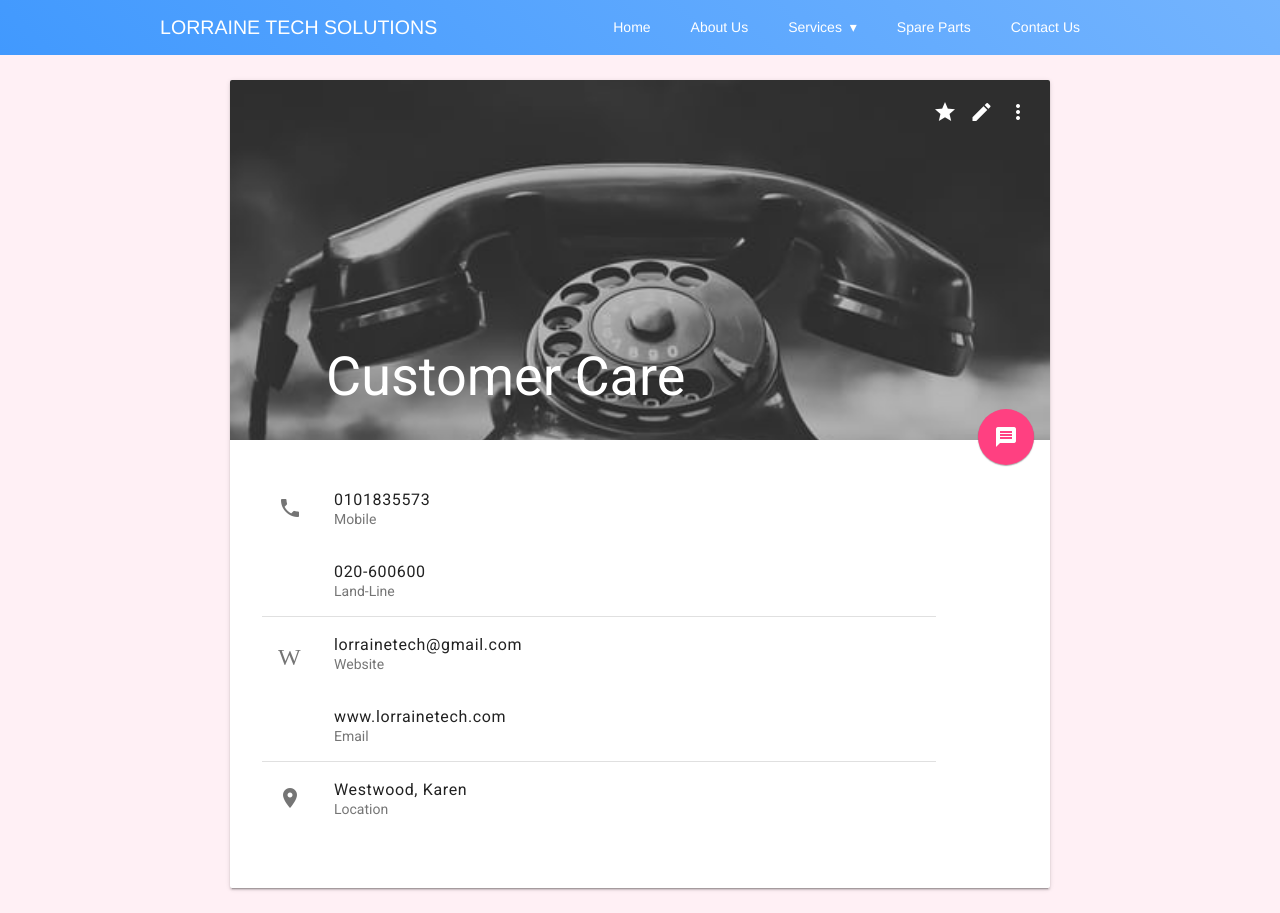
After one commit to QIBET/Lorraine_Tech_Solutions, a Django app: page /contact/ in a window 1280 px wide. The commit adds this page. Run offline with Django 3.2, Linux system fonts and the light colour scheme; some libraries are stand-ins or nearby versions.

Commit message:
creates the contact us page

```diff
--- /dev/null
+++ b/solutions/templates/contact_us.html
@@ -0,0 +1,81 @@
+{% extends 'base.html'%}
+{% load bootstrap4 %}
+{% load static %}
+{% block content %}
+<!DOCTYPE html>
+<html>
+
+<head>
+	<title></title>
+    <link rel="stylesheet" href="{% static 'css/contact.css'%}">
+
+</head>
+<body>
+<div class="wrapper">
+    <div class="contact-card mdl-card mdl-shadow--2dp">
+      <div class="mdl-card__title mdl-card--expand">
+        <h2 class="mdl-card__title-text">Customer Care</h2>
+        <button class="mdl-button mdl-button--fab mdl-button--colored">
+        <i class="material-icons">message</i>
+      </button>
+      </div>
+      <div class="mdl-card__menu">
+        <button class="mdl-button mdl-button--icon">
+        <i class="material-icons">star</i>
+      </button>
+        <button class="mdl-button mdl-button--icon">
+        <i class="material-icons">edit</i>
+      </button>
+        <button class="mdl-button mdl-button--icon">
+        <i class="material-icons">more_vert</i>
+      </button>
+      </div>
+      <div class="mdl-card__supporting-text">
+        <ul class="mdl-list">
+          <li class="mdl-list__item mdl-list__item--two-line">
+            <span class="mdl-list__item-primary-content">
+              <i class="material-icons mdl-list__item-icon">phone</i>
+              0101835573
+              <span class="mdl-list__item-sub-title">Mobile</span>
+            </span>
+          </li>
+          <li class="mdl-list__item mdl-list__item--two-line">
+            <span class="mdl-list__item-primary-content">
+              <i class="material-icons mdl-list__item-icon"></i>
+              020-600600
+              <span class="mdl-list__item-sub-title">Land-Line</span>
+            </span>
+          </li>
+          <div class="mdl-menu__item--full-bleed-divider"></div>
+          <li class="mdl-list__item mdl-list__item--two-line">
+            <span class="mdl-list__item-primary-content">
+              <i class="material-icons mdl-list__item-icon">Website</i>
+              lorrainetech@gmail.com
+              <span class="mdl-list__item-sub-title">Website</span>
+            </span>
+          </li>
+          <li class="mdl-list__item mdl-list__item--two-line">
+            <span class="mdl-list__item-primary-content">
+              <i class="material-icons mdl-list__item-icon"></i>
+              www.lorrainetech.com
+              <span class="mdl-list__item-sub-title">Email</span>
+            </span>
+          </li>
+          <div class="mdl-menu__item--full-bleed-divider"></div>
+          <li class="mdl-list__item mdl-list__item--two-line">
+            <span class="mdl-list__item-primary-content">
+              <i class="material-icons mdl-list__item-icon">place</i>
+               Westwood, Karen
+              <span class="mdl-list__item-sub-title">Location</span>
+            </span>
+          </li>
+        </ul>
+      </div>
+    </div>
+  </div>
+  <link rel="stylesheet" href="https://fonts.googleapis.com/icon?family=Material+Icons">
+  <link rel="stylesheet" href="https://code.getmdl.io/1.3.0/material.indigo-pink.min.css">
+  <script defer src="https://code.getmdl.io/1.3.0/material.min.js"></script>
+</body>
+</html>
+{%endblock%}
--- a/solutions/templates/navbar.html
+++ b/solutions/templates/navbar.html
@@ -1,5 +1,6 @@
 
 {% load static %}
+{% load bootstrap4 %}
 <section class="navigation">
     <div class="nav-container">
       <div class="brand">
@@ -9,22 +10,22 @@
         <div class="nav-mobile"><a id="navbar-toggle" href="#!"><span></span></a></div>
         <ul class="nav-list">
           <li>
-            <a href="{%url 'new_laptops'%}">Home</a>
+            <a href="{%url 'home'%}">Home</a>
           </li>
           <li>
             <a href="{% url 'about' %}">About Us</a>
           </li>
           <li>
-            <a href="#!">Services</a>
+            <a href="">Services</a>
             <ul class="navbar-dropdown">
               <li>
-                <a href="#!">Phone Repair</a>
+                <a href="{% url 'newphone' %}">Phone Repair</a>
               </li>
               <li>
-                <a href="#!">Laptop Reapir</a>
+                <a href="{% url 'new_laptops' %}">Laptop Reapir</a>
               </li>
               <li>
-                <a href="#!">Computer Acccessories</a>
+                <a href="{% url 'spares' %}">Computer Acccessories</a>
               </li>
             </ul>
           </li>
@@ -37,7 +38,7 @@
             <a href="{% url 'spares' %}">Spare Parts</a>
           </li>
           <li>
-            <a href="#!">Contact Us</a>
+            <a href="{% url 'contact' %}">Contact Us</a>
           </li>
         </ul>
       </nav>
@@ -45,4 +46,5 @@
   </section>
 {% block scripts %}
   <script type="text/javascript" src="{%static 'js/nav.js'%}"></script>
+  <script src="https://cdn.jsdelivr.net/npm/bootstrap@5.0.2/dist/js/bootstrap.bundle.min.js" integrity="sha384-MrcW6ZMFYlzcLA8Nl+NtUVF0sA7MsXsP1UyJoMp4YLEuNSfAP+JcXn/tWtIaxVXM" crossorigin="anonymous"></script>
 {% endblock %}
--- a/solutions/urls.py
+++ b/solutions/urls.py
@@ -10,6 +10,7 @@ urlpatterns=[
     path('new_phone/', views.new_phone, name='newphone'),
     path('new_laptops/', views.new_laptop, name='new_laptops'),
     path('about/', views.about, name='about'),
+    path('contact/',views.contact_us,name='contact')
 
 
 ]
--- a/solutions/views.py
+++ b/solutions/views.py
@@ -88,3 +88,6 @@ def new_laptop(request):
 
 def about(request):
     return render(request, 'about.html')
+
+def contact_us(request):
+    return render(request, 'contact_us.html')
--- /dev/null
+++ b/static/css/contact.css
@@ -0,0 +1,60 @@
+.wrapper {
+    display: flex;
+    justify-content: center;
+    align-items: center;
+    min-height: 100vh;
+    background-color: lavenderblush;
+  }
+
+  .contact-card {
+    margin: 25px;
+    flex: 1 1 100%;
+    max-width: 820px;
+  }
+
+  .contact-card > .mdl-card__supporting-text > .mdl-list {
+    margin-top: 0;
+    padding-top: 0;
+  }
+
+  .contact-card > .mdl-card__title {
+    height: 216px;
+    color: #fff;
+    background:
+      url('/static/images/customer.jpeg');
+    background-size: cover;
+    position: relative;
+
+  }
+
+  .contact-card > .mdl-card__title > .mdl-card__title-text {
+    font-size: 32px;
+    margin-left: 16px;
+  }
+
+  .contact-card > .mdl-card__title > .mdl-button--fab {
+    position: absolute;
+    right: 16px;
+    bottom: -25px;
+    overflow: hidden;
+  }
+
+  .contact-card > .mdl-card__menu {
+    color: #fff;
+  }
+
+  @media (min-width: 720px) {
+    .contact-card > .mdl-card__title {
+      height: 360px;
+    }
+
+    .contact-card > .mdl-card__title > .mdl-card__title-text {
+      font-size: 54px;
+      margin-bottom: 16px;
+      margin-left: 80px;
+    }
+
+    .contact-card > .mdl-card__supporting-text {
+      padding: 32px;
+    }
+  }
```
Also changed, not shown: solutions/templates/index.html (+25 -1 lines), solutions/templates/new_laptop.html (+6 -1 lines), solutions/templates/new_phone.html (+6 -1 lines), solutions/templates/spares.html (+5 -5 lines), static/css/home.css (added, +137 -0 lines), static/js/home.js (added, +17 -0 lines), static/images/customer.jpeg (added).
